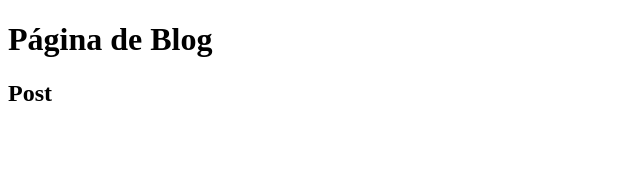
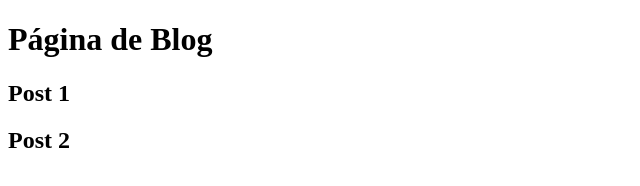
Before and after one commit to gcunhati12/aulagithub, a plain HTML site: page blog.html in a window 1280 px wide. Shown: the full height of the page, 0-640 px from the left. Drawn offline with Linux system fonts and the light colour scheme.

Commit message:
Update blog

```diff
--- a/blog.html
+++ b/blog.html
@@ -7,7 +7,8 @@
 </head>
 <body>
    <h1>Página de Blog</h1>
-   <h2>Post</h2>
+   <h2>Post 1</h2>
+   <h2>Post 2</h2>
 
 </body>
 </html>
```
